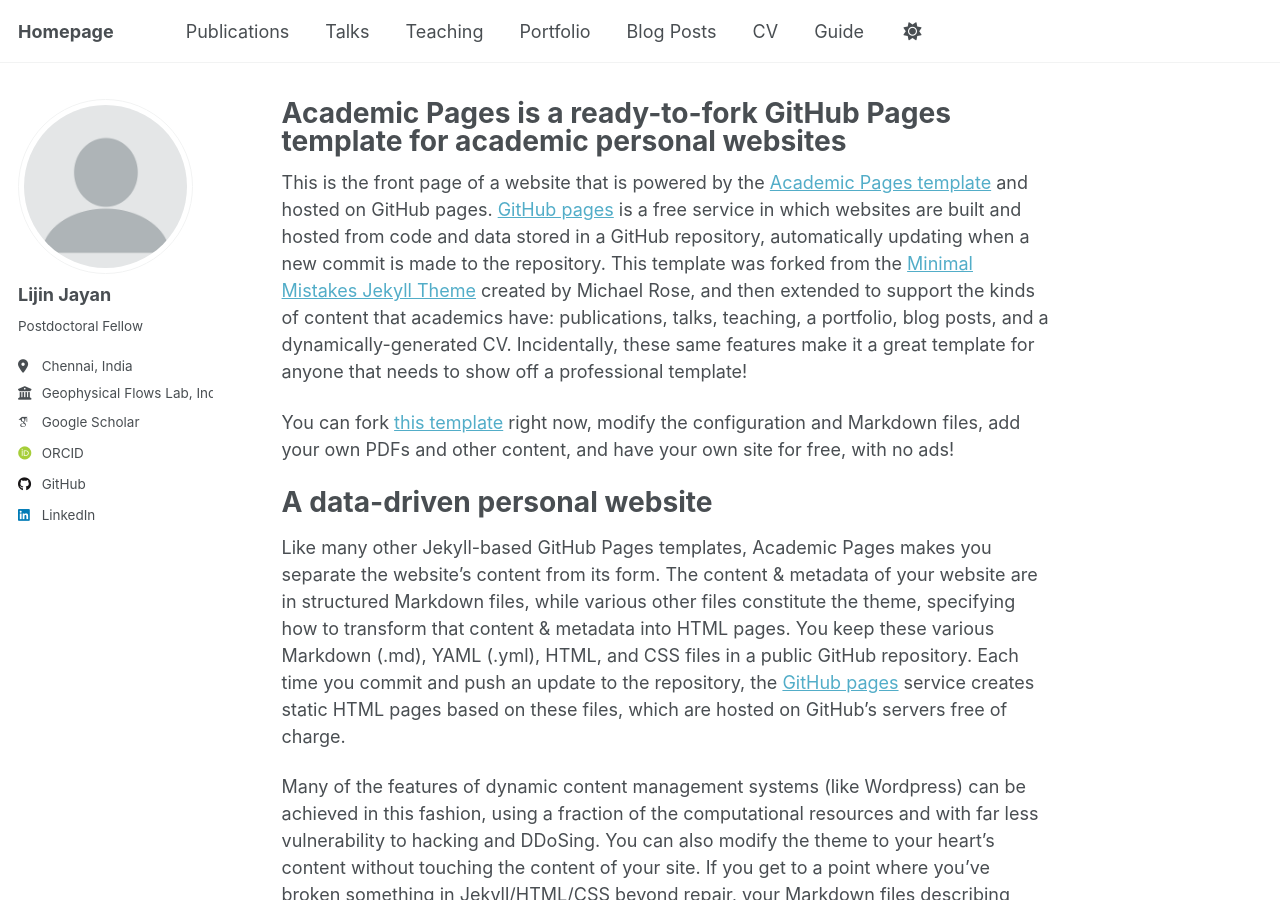
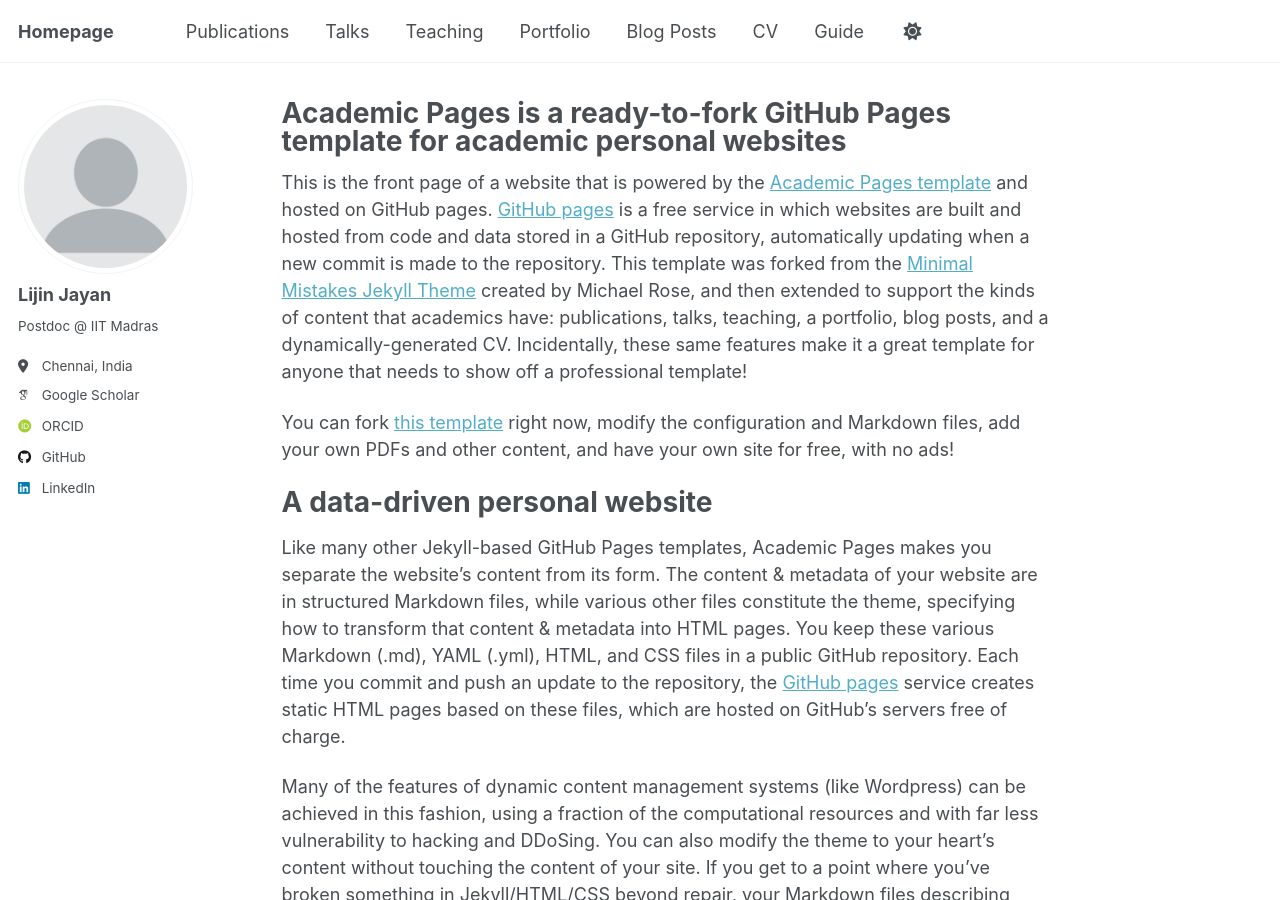
Before and after one commit to ljayan/ljayan.github.io, a Jekyll site: the page built from _pages/about.md, in a window 1280 px wide and 900 px high. Built offline with Jekyll 4.4.1, drawn with Linux system fonts in a browser that asks for light colours; some web fonts are replaced; a script that is not in the unit is left out.

Commit message:
Update _config.yml

```diff
--- a/_config.yml
+++ b/_config.yml
@@ -26,9 +26,9 @@ author:
   avatar           : "profile.png"
   name             : "Lijin Jayan"
   pronouns         : # "he/him"
-  bio              : "Postdoctoral Fellow"
+  bio              : "Postdoc @ IIT Madras"
   location         : "Chennai, India"
-  employer         : "Geophysical Flows Lab, Indian Institute of Technology Madras"
+  employer         : # "Indian Institute of Technology Madras"
   uri              : # URL
   email            : # "none@example.org"
 
@@ -48,7 +48,7 @@ author:
   bitbucket        : # Username - Update with your username on the site
   codepen          : # Username
   dribbble         : # Username
-  github           : "https://github.com/ljayan"
+  github           : ljayan
   kaggle           : # Username
   stackoverflow    : # User number or user number and name (i.e., use "1" or "1/jeff-atwood")
 
@@ -63,7 +63,7 @@ author:
   keybase          : # Username
   instagram        : # Username
   lastfm           : # Username
-  linkedin         : "https://www.linkedin.com/in/lijin-jayan-7b382a350/"
+  linkedin         : lijin-jayan-7b382a350/
   mastodon         : # URL
   medium           : # URL
   pinterest        : # Username
```
